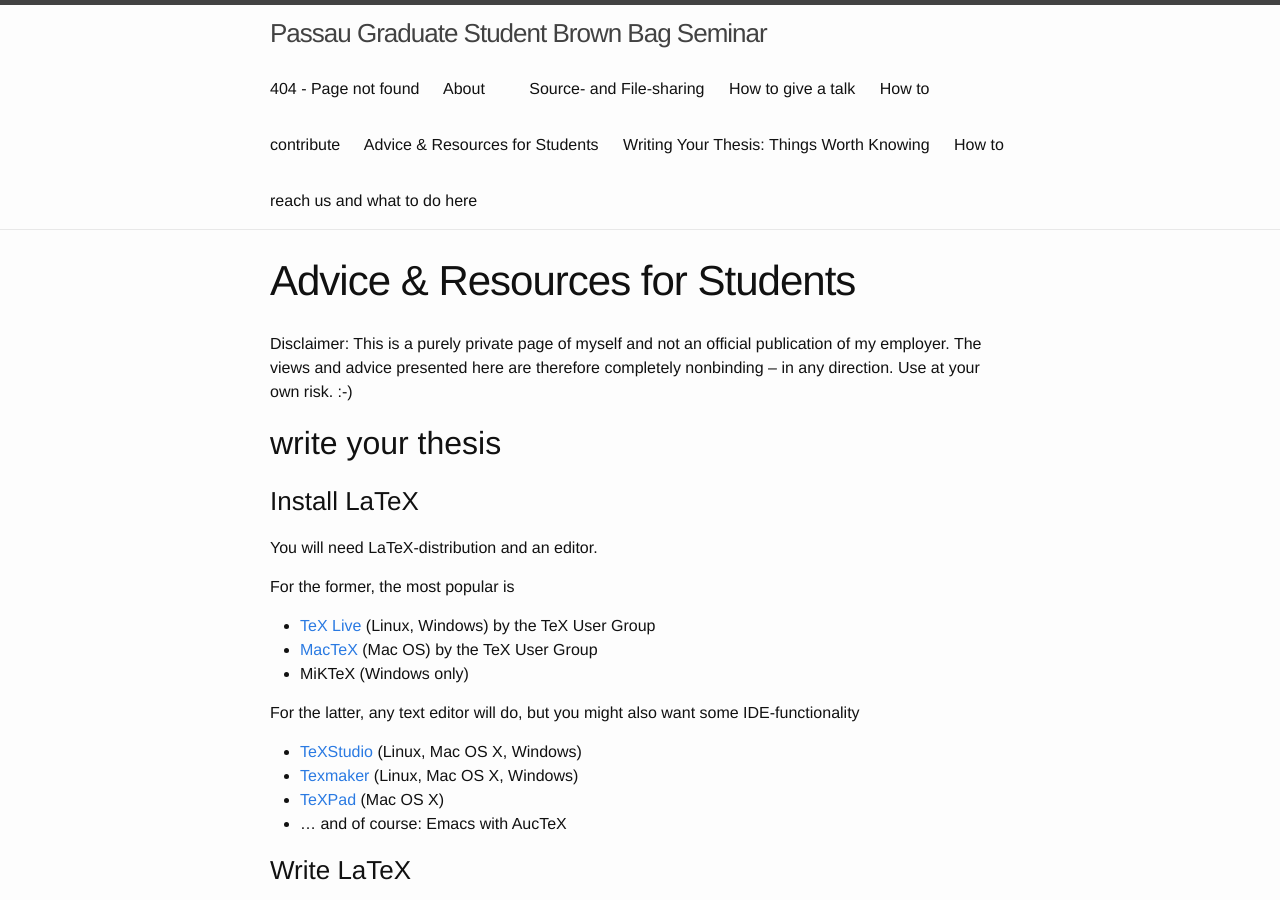
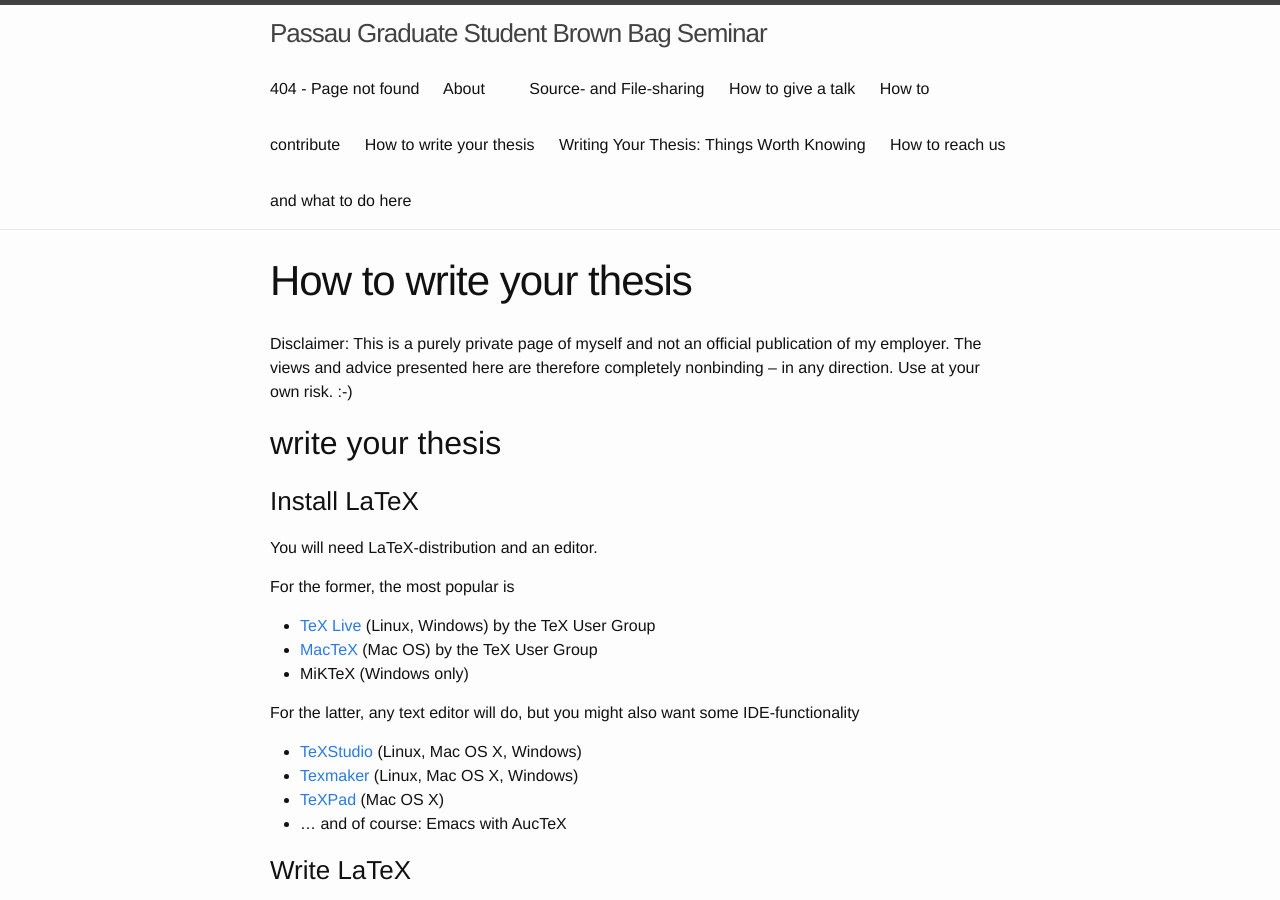
Before and after one commit to PGBBS/pgbbs.github.io, a Jekyll site: the page built from _pages/latex/index.md, in a window 1280 px wide and 900 px high. Built offline with Jekyll 4.4.1, drawn with Linux system fonts in a browser that asks for light colours.

Commit message:
adapt title

```diff
--- a/_pages/latex/index.md
+++ b/_pages/latex/index.md
@@ -1,5 +1,5 @@
 ---
-title: Advice & Resources for Students
+title: How to write your thesis
 layout: page
 ---
 
```
Also changed, not shown: _pages/thesisinfo/index.md (+2 -0 lines).
